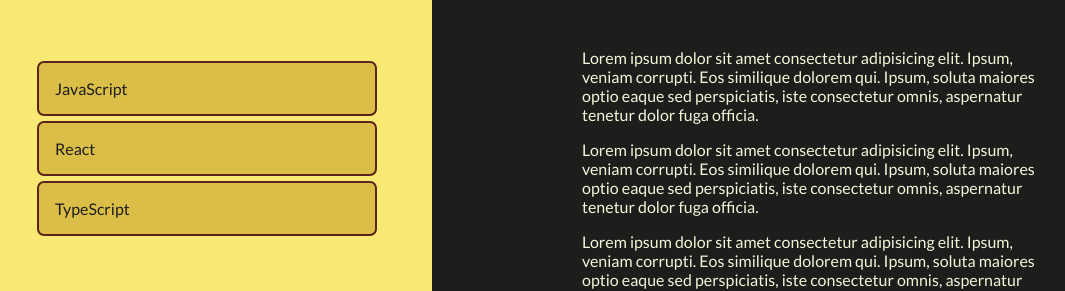
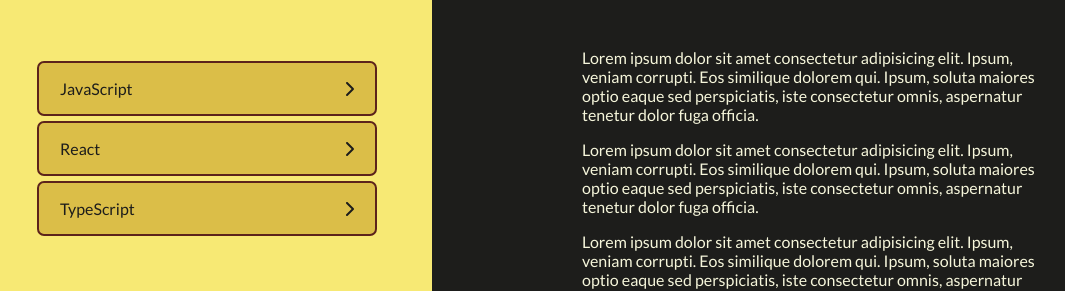
Before and after one commit to alexnyebuchan/modern-javascript-concepts, a React (Vite) app: page /JavaScript in a window 1280 px wide. Shown: the part 305-596 px from the top of the page, without its empty margins (18-1083 px from the left). Built offline with nearby package versions, Linux system fonts and the light colour scheme; the HTML template or start-up script is replaced by a standard one.

Commit message:
added font awesome library and chevrons to sidebar

```diff
--- a/package.json
+++ b/package.json
@@ -10,6 +10,9 @@
     "preview": "vite preview"
   },
   "dependencies": {
+    "@fortawesome/fontawesome-svg-core": "^6.5.1",
+    "@fortawesome/free-solid-svg-icons": "^6.5.1",
+    "@fortawesome/react-fontawesome": "^0.2.0",
     "react": "^18.2.0",
     "react-dom": "^18.2.0",
     "react-router-dom": "^6.21.0"
--- a/src/components/ConceptPage.tsx
+++ b/src/components/ConceptPage.tsx
@@ -3,11 +3,16 @@
 
 import data from '../../data/category.json'
 
+interface Cat {
+    title: string,
+    subs: [],
+    icon: string
+}
 
 const ConceptPage = () => {
     const params = useParams()
-    const cat = data.filter(cat => cat.title === params.id );
-    const { title, subs, icon } = cat[0];
+    const cat= data.filter(cat => cat.title === params.id )[0];
+    const { title, subs, icon } = cat;
 
   return (
     <div className={styles.container}>
--- a/src/components/Sidebar.tsx
+++ b/src/components/Sidebar.tsx
@@ -2,6 +2,10 @@
 import { Link } from 'react-router-dom';
 
 import data from '../../data/category.json'
+
+import { FontAwesomeIcon } from '@fortawesome/react-fontawesome'
+import { faChevronRight } from '@fortawesome/free-solid-svg-icons'
+
 
 const Sidebar = () => {
     console.log(data)
@@ -10,7 +14,7 @@
     <div className={styles.container}>
         <h1>Modern JavaScript Concepts</h1>
         {data.map((cat) => (
-            <Link key={cat.title} to={`/${cat.title}`}>{cat.title}</Link>
+            <Link key={cat.title} to={`/${cat.title}`}><span>{cat.title}</span><FontAwesomeIcon icon={faChevronRight} /></Link>
         ))}
     </div>
   )
--- a/src/styles/Sidebar.module.scss
+++ b/src/styles/Sidebar.module.scss
@@ -14,8 +14,10 @@
         margin-bottom: 60px;
     }
     a {
-        display: block;
-        padding: 16px;
+        display: flex;
+        justify-content: space-between;
+        align-items: center;
+        padding: 16px 21px;
         margin: 5px;
         text-decoration: none;
         border: 2px solid $brown;
```
Also changed, not shown: 1 other file (tests, documents, lock files or other folders).
